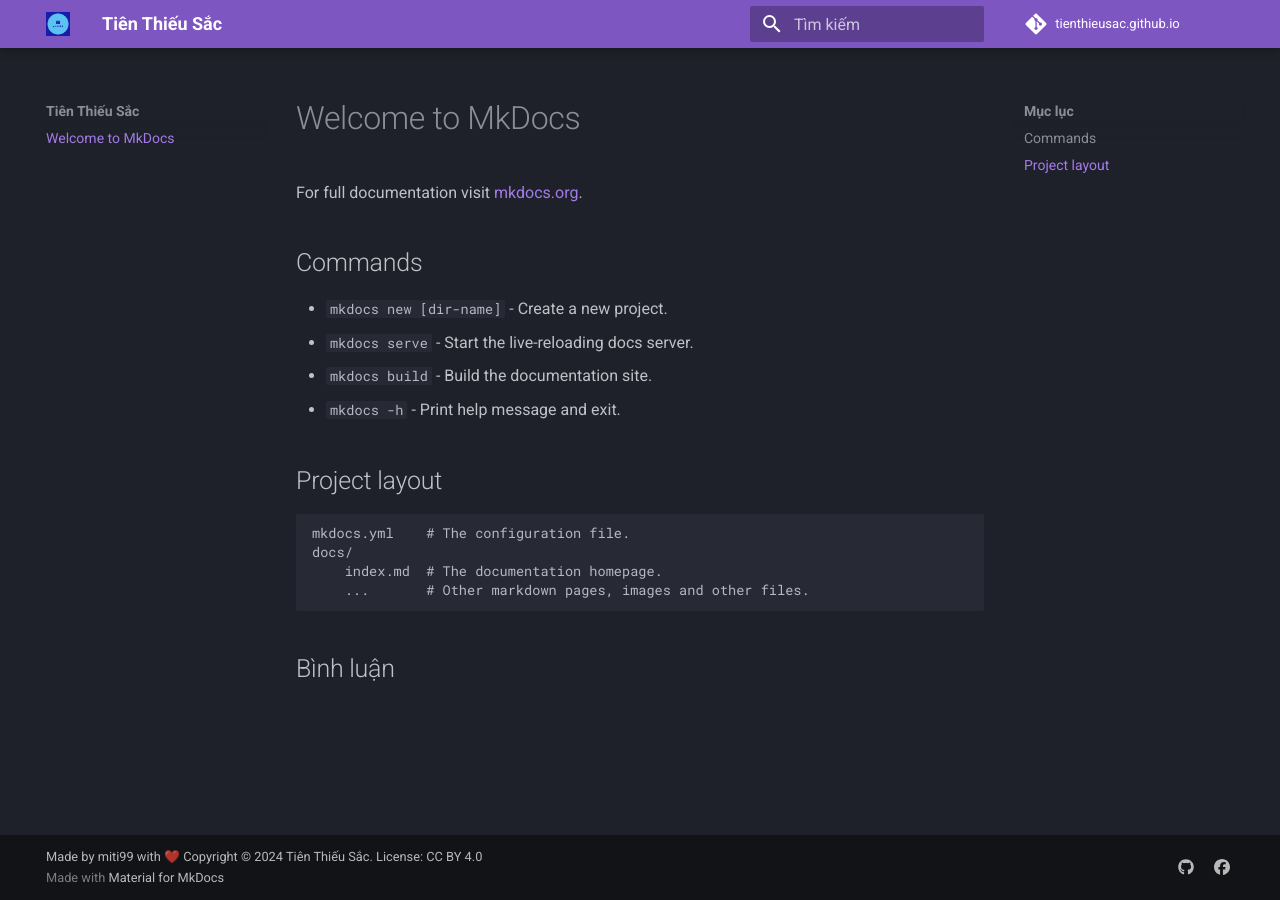
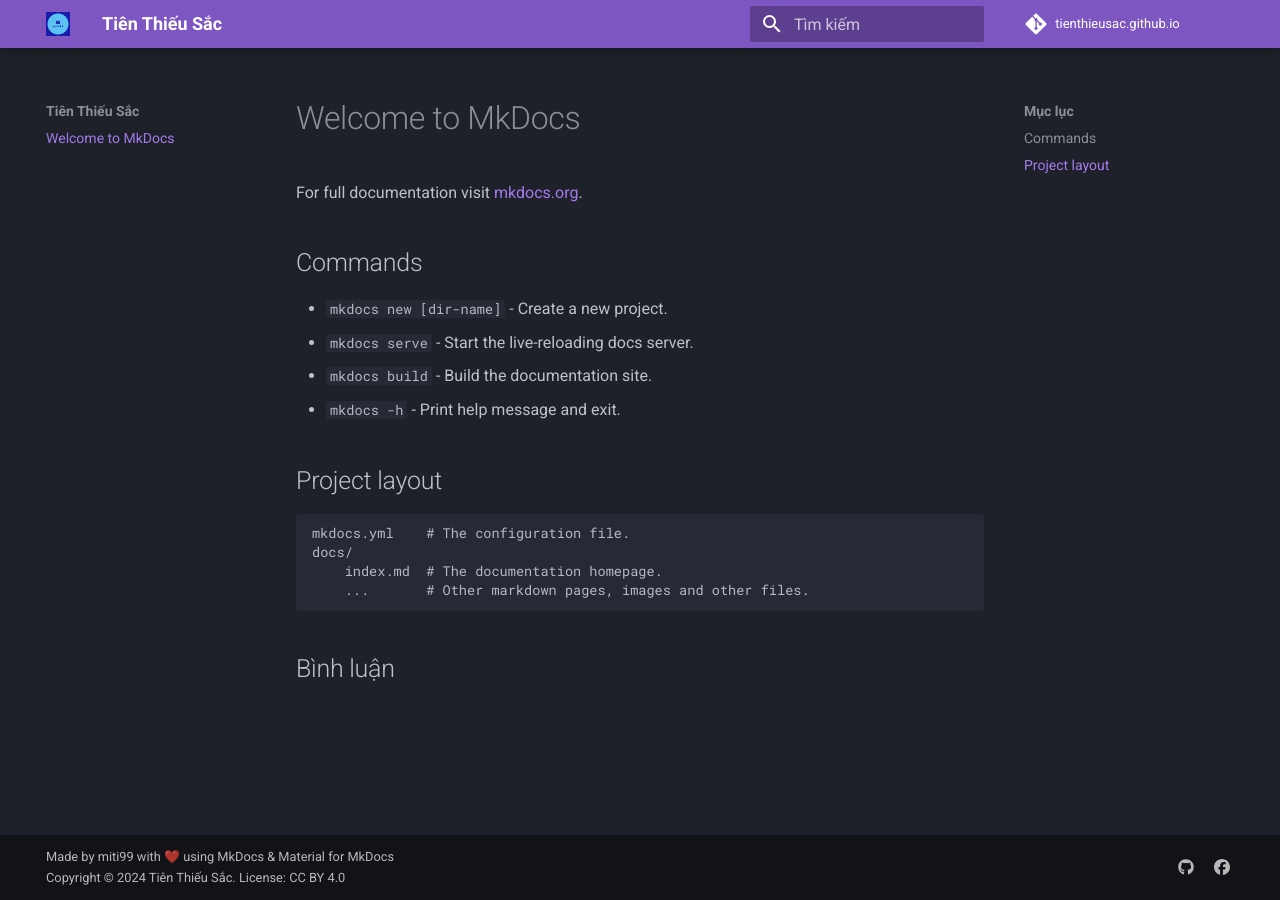
Before and after one commit to tienthieusac/tienthieusac.github.io, an MkDocs documentation site: the page built from docs/index.md, in a window 1280 px wide. Built offline with MkDocs 1.6.1 and Material for MkDocs 9.7.7, drawn with Linux system fonts in a browser that asks for light colours; comment, search, counter and statistics services are not loaded.

Commit message:
[Change] copyright

```diff
--- a/mkdocs.yml
+++ b/mkdocs.yml
@@ -20,13 +20,15 @@
 #  - optimize
   - search
 extra:
+  generator: false
   social:
     - icon: fontawesome/brands/github
       link: https://github.com/tienthieusac
     - icon: fontawesome/brands/facebook
       link: https://facebook.com/miti99
 copyright: |
-  Made by <a href="https://miti99.dev">miti99</a> with ❤️ Copyright &copy; 2024 Tiên Thiếu Sắc. License:
+  Made by <a href="https://miti99.dev">miti99</a> with ❤️ using <a href="https://www.mkdocs.org/" target="_blank">MkDocs</a> & <a href="https://squidfunk.github.io/mkdocs-material/" target="_blank">Material for MkDocs</a><br>
+  Copyright &copy; 2024 Tiên Thiếu Sắc. License:
   <a href="https://creativecommons.org/licenses/by/4.0/" target="_blank" rel="license">CC BY 4.0</a><br>
 repo_url: https://github.com/tienthieusac/tienthieusac.github.io
 repo_name: tienthieusac.github.io
```
